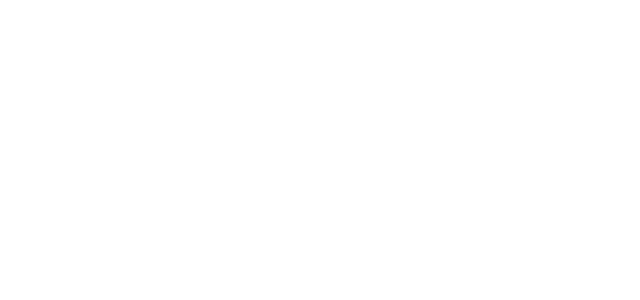
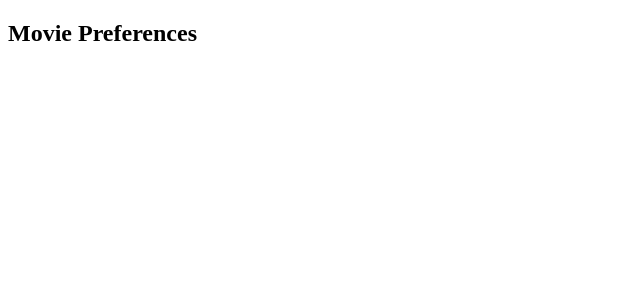
Before and after one commit to BrandonMinjares/FILMBOT, a React (Create React App) app in the folder frontend/: page /#/onboarding/initialmoviepreferences in a window 1280 px wide. Before the commit this address had no page. Shown: the top 300 px of the page, without its empty margins (0-640 px from the left). Built offline with nearby package versions, Linux system fonts and the light colour scheme.

Commit message:
Redirecting to Movie Preferences.jsx after updating stsreaming services

```diff
--- a/frontend/src/App.jsx
+++ b/frontend/src/App.jsx
@@ -4,6 +4,8 @@
 import Register from './components/Register';
 import Login from './components/Login';
 import StreamingServices from './components/StreamingServices';
+import InitialMoviePreferences from './components/InitialMoviePreferences';
+
 import PrivateRoute from './components/PrivateRoute';
 import Movie from './components/Movie';
 
@@ -23,7 +25,8 @@
             <Route path="/movie" element={<Movie/>}/>
             <Route path="/onboarding/streamingservices"
               element={<StreamingServices/>}/>
-
+            <Route path="/onboarding/initialmoviepreferences"
+              element={<InitialMoviePreferences/>}/>
             <Route path="/"
               element={
                 <PrivateRoute>
--- /dev/null
+++ b/frontend/src/components/InitialMoviePreferences.jsx
@@ -0,0 +1,14 @@
+import React from 'react';
+
+/**
+ * Emoji picker example
+ *
+ * @return {object} JSX
+ */
+export default function InitialMoviePreferences() {
+  return (
+    <div>
+      <h2>Movie Preferences</h2>
+    </div>
+  );
+};
--- a/frontend/src/components/StreamingServices.jsx
+++ b/frontend/src/components/StreamingServices.jsx
@@ -39,6 +39,7 @@
     }),
   })
     .then((response) => {
+      console.log('test');
       if (!response.ok) {
         console.log('notok');
         throw response;
@@ -46,6 +47,9 @@
       return response.json();
     })
     .then((json) => {
+      console.log('should redire');
+      window.location.href =
+      'http://localhost:3000/#/onboarding/initialmoviepreferences';
       console.log(json);
       // setError('');
     })
```
Also changed, not shown: 1 other file (tests, documents, lock files or other folders).
